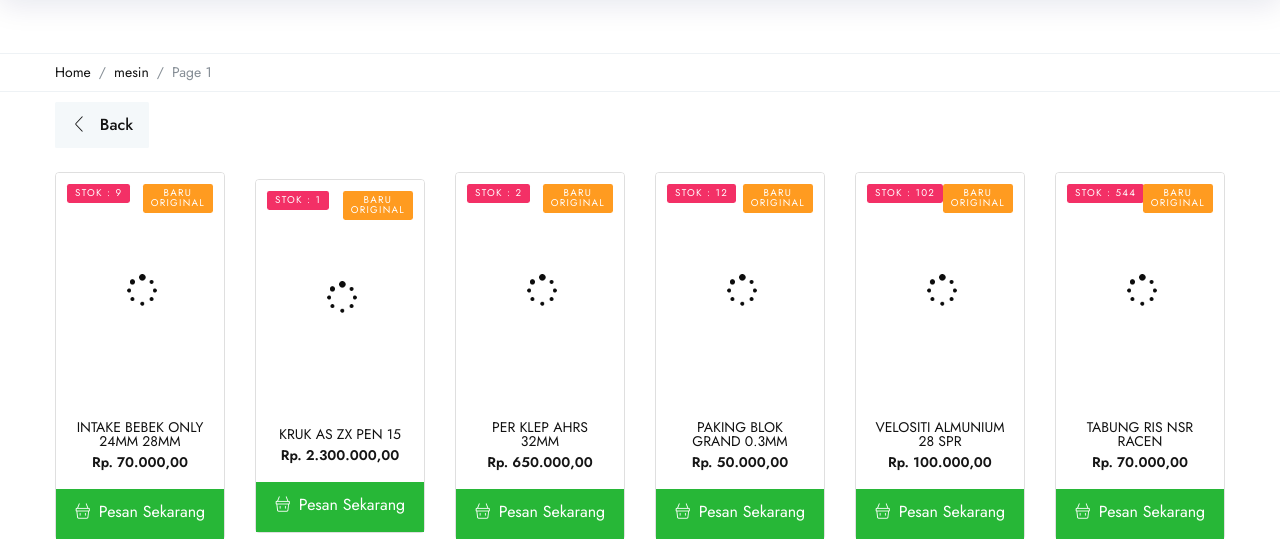
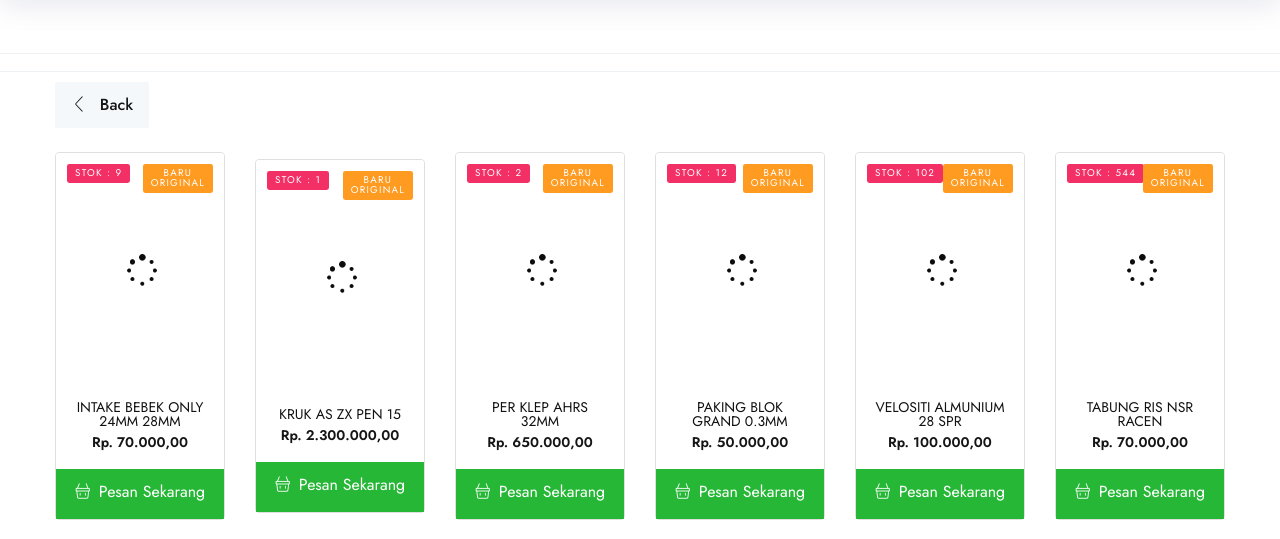
Before and after one commit to faizinkholiq/papah-racing, a PHP site: page /papah-racing/kategori/?search_kategori=mesin in a window 1280 px wide. Shown: the part 70-609 px from the top of the page. Run offline with PHP 8.4, Linux system fonts and the light colour scheme; data comes from the database, SQL or seed files in the repository; some libraries are stand-ins or nearby versions.

Commit message:
update breadcrumb

```diff
--- a/tema/home.php
+++ b/tema/home.php
@@ -1,14 +1,14 @@
 <?php
 head();
-echo '<section class="py-2 br-bottom br-top"><div class="container"><div class="row align-items-center justify-content-between">';
+echo '<section class="py-2 br-bottom br-top"><div class="container"><div class="row align-items-center justify-content-end">';
 
-echo '<div class="col-xl-9 col-lg-8 col-md-7 col-sm-12"><nav aria-label="breadcrumb">'.
-'<ol class="breadcrumb"> <li class="breadcrumb-item"><a href="'.SITEURL.'">Home</a></li>'.
-$bc.
-'<li class="breadcrumb-item active" aria-current="page">'.$ttl.'</li></ol>'.
-'</nav></div>'.
+// echo '<div class="col-xl-9 col-lg-8 col-md-7 col-sm-12"><nav aria-label="breadcrumb">'.
+// '<ol class="breadcrumb"> <li class="breadcrumb-item"><a href="'.SITEURL.'">Home</a></li>'.
+// $bc.
+// '<li class="breadcrumb-item active" aria-current="page">'.$ttl.'</li></ol>'.
+// '</nav></div>';
 
-'<div class="col-xl-3 col-lg-4 col-md-5 col-sm-12"><div class="filter_wraps elspo_wrap d-flex align-items-center justify-content-end">';
+echo '<div class="col-xl-3 col-lg-4 col-md-5 col-sm-12"><div class="filter_wraps elspo_wrap d-flex align-items-center justify-content-end">';
 
 /* '<form><select class="custom-select simple" name="sort" id="sort" onchange="this.form.submit()">'.
 '<option value="1">Default Sorting</option>'.
```
